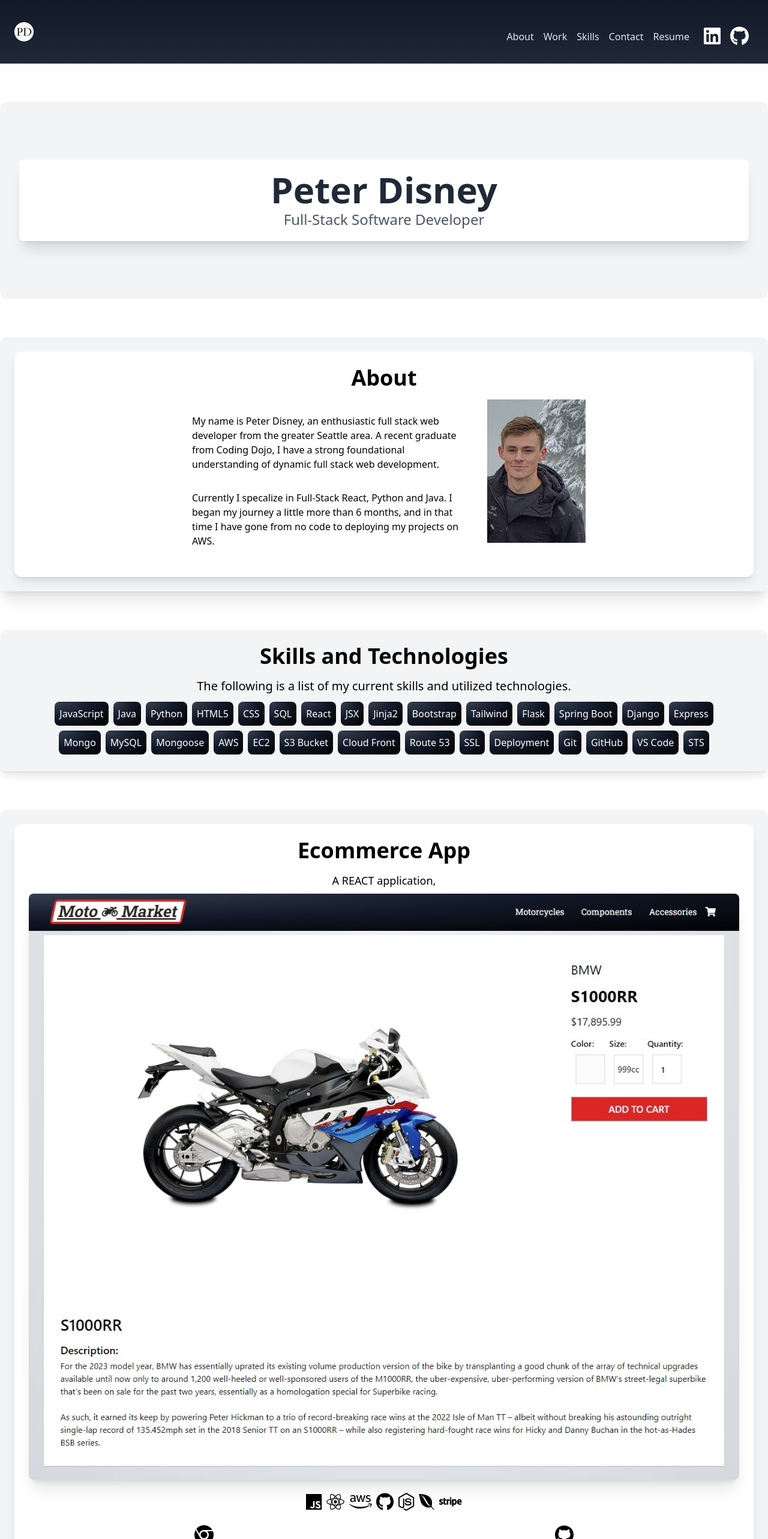
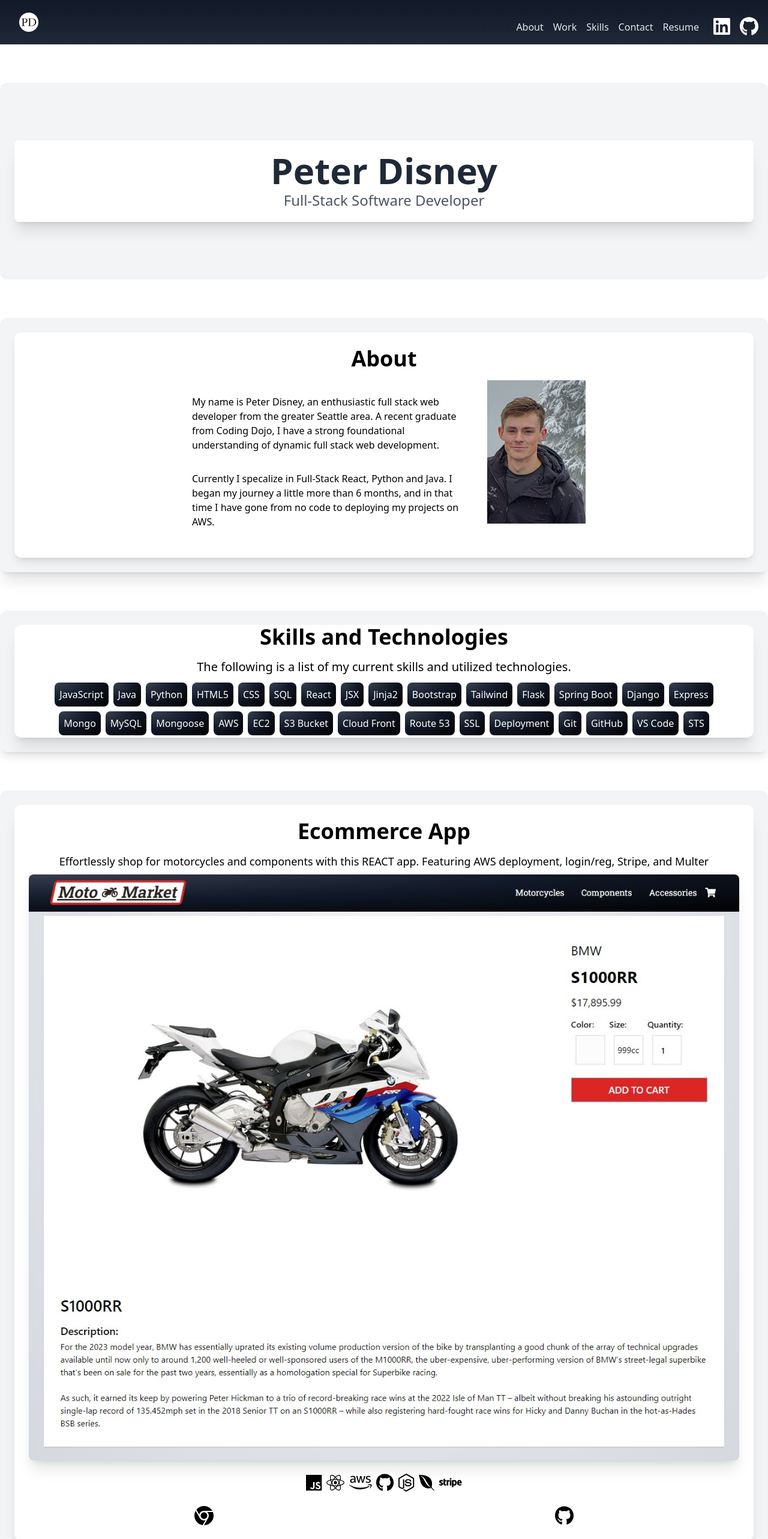
Before and after one commit to PeterDisney/Peter_Portfolio, a React (Create React App) app in the folder client/: page / in a window 1280 px wide. Shown: the top 2566 px of the page at 60% size. Built offline with nearby package versions, Linux system fonts and the light colour scheme.

Commit message:
updated project descriptions

```diff
--- a/client/src/components/About.jsx
+++ b/client/src/components/About.jsx
@@ -2,7 +2,7 @@
 
 const About = () => {
   return (
-    <div className="shadow-lg bg-white p-6 rounded-xl">
+    <div className="shadow-lg bg-white p-6 sm:px-6 lg:px-8 rounded-xl">
       <div className="flex justify-center text-4xl font-bold mb-4">
         <p>About</p>
       </div>
--- a/client/src/components/Navbar2.jsx
+++ b/client/src/components/Navbar2.jsx
@@ -14,8 +14,8 @@
   const isMobile = /iPhone|iPad|iPod|Android/i.test(navigator.userAgent);
 
   return (
-    <nav className="flex items-center justify-between flex-wrap bg-gradient-to-b from-gray-900 to-gray-800 p-6 mx-auto h-full">
-      <div className="flex items-center flex-shrink-0 text-white mr-6">
+    <nav className="flex items-center justify-between flex-wrap bg-gradient-to-b from-gray-900 to-gray-800 p-2 mx-auto h-full">
+      <div className="flex items-center flex-shrink-0 text-white ml-6">
         <span className="font-semibold text-xl tracking-tight">
           <Logo />
         </span>
@@ -88,7 +88,7 @@
           >
             Resume
           </a>
-          <div className="flex justify-center mt-4 lg:mt-0 lg:text-center lg:flex-grow">
+          <div className="flex-grow items-center xl:flex items-center ">
             <a
               className="text-white hover:text-xl transition-all duration-10 mx-2 my-1"
               target="_blank"
--- a/client/src/components/Projects.jsx
+++ b/client/src/components/Projects.jsx
@@ -11,7 +11,7 @@
   skills,
 }) => {
   return (
-    <div className="shadow-lg bg-white p-6 rounded-xl mb-8">
+    <div className="shadow-lg bg-white shadow-xl p-6 rounded-xl mb-8">
       <p className="text-4xl font-bold mb-4">{name}</p>
       <p className="text-lg mb-2">{projectDescription}</p>
       <img className="shadow-xl rounded-lg mx-auto" src={appImage} alt={name} />
--- a/client/src/views/Main.jsx
+++ b/client/src/views/Main.jsx
@@ -50,7 +50,7 @@
         {/* JUMBOTRON */}
         <section>
           <div className="mt-16 bg-gray-100 py-24 rounded-xl max-w-screen-xl mx-auto">
-            <div className="max-w-screen-xl mx-auto px-4 sm:px-6 lg:px-8">
+            <div className="max-w-screen-xl mx-auto px-6">
               <div className="bg-white shadow-xl rounded-lg overflow-hidden">
                 <div className="flex flex-col items-center justify-center px-4 py-5 sm:px-6">
                   <h2 className="text-6xl font-bold text-gray-800">
@@ -77,7 +77,7 @@
         {/* SKILLS */}
         <section id="skills">
           <div className="mt-16 bg-gray-100 shadow-lg p-6 rounded-xl max-w-screen-xl mx-auto">
-            <div className="max-w-screen-xl mx-auto px-4 sm:px-6 lg:px-8 rounded-xl">
+            <div className="max-w-screen-xl bg-white mx-auto px-4 sm:px-6 lg:px-8 rounded-xl shadow-xl">
               <p className="text-4xl font-bold mb-4">Skills and Technologies</p>
               <p className="text-xl mb-2">
                 The following is a list of my current skills and utilized
@@ -97,10 +97,10 @@
 
         {/* RESUME */}
         <section id="work">
-          <div className="mt-16 mb-16 bg-gray-100 shadow-lg p-6 rounded-xl max-w-screen-xl mx-auto gap-8">
+          <div className="mt-16 mb-16 bg-gray-100 shadow-xl p-6 rounded-xl max-w-screen-xl mx-auto gap-8">
             <Projects
               name={"Ecommerce App"}
-              projectDescription={"A REACT application, "}
+              projectDescription={"Effortlessly shop for motorcycles and components with this REACT app. Featuring AWS deployment, login/reg, Stripe, and Multer"}
               appLink={"https://motomarket.shop/"}
               appImage={MotoMarket}
               appRepo={"https://github.com/PeterDisney/Ecommerce"}
@@ -124,7 +124,7 @@
             />
             <Projects
               name={"Airline Ecommerce App"}
-              projectDescription={"A JAVA application, ."}
+              projectDescription={"Fly with ease using this AWS-deployed JAVA flight reservation site. Featuring Admin, user login/reg, and Stripe."}
               appLink={"https://www.pnwairlines.flights/"}
               appImage={PNWAir}
               appRepo={"https://github.com/PeterDisney/"}
@@ -146,7 +146,7 @@
               <div className="blur-sm">
                 <Projects
                   name={"Hiker Project"}
-                  projectDescription={"A Python application ."}
+                  projectDescription={"Discover new trails with our cutting-edge Python hiker app, powered by Google Maps API."}
                   appLink={"https://motomarket.shop/"}
                   appImage={Hiker_project}
                   appRepo={"https://github.com/PeterDisney/Ecommerce"}
@@ -154,8 +154,6 @@
                     <FontAwesomeIcon icon={faPython} />,
                     " ",
                     <FontAwesomeIcon icon={faFlask} />,
-                    " ",
-                    // <FontAwesomeIcon size="2x" icon={faSql} />,
                     " ",
                     <FontAwesomeIcon icon={faGithub} />,
                     " ",
@@ -178,7 +176,7 @@
           </div>
         </section>
       </div>
-      <Footer/>
+      <Footer />
     </main>
   );
 };
```
